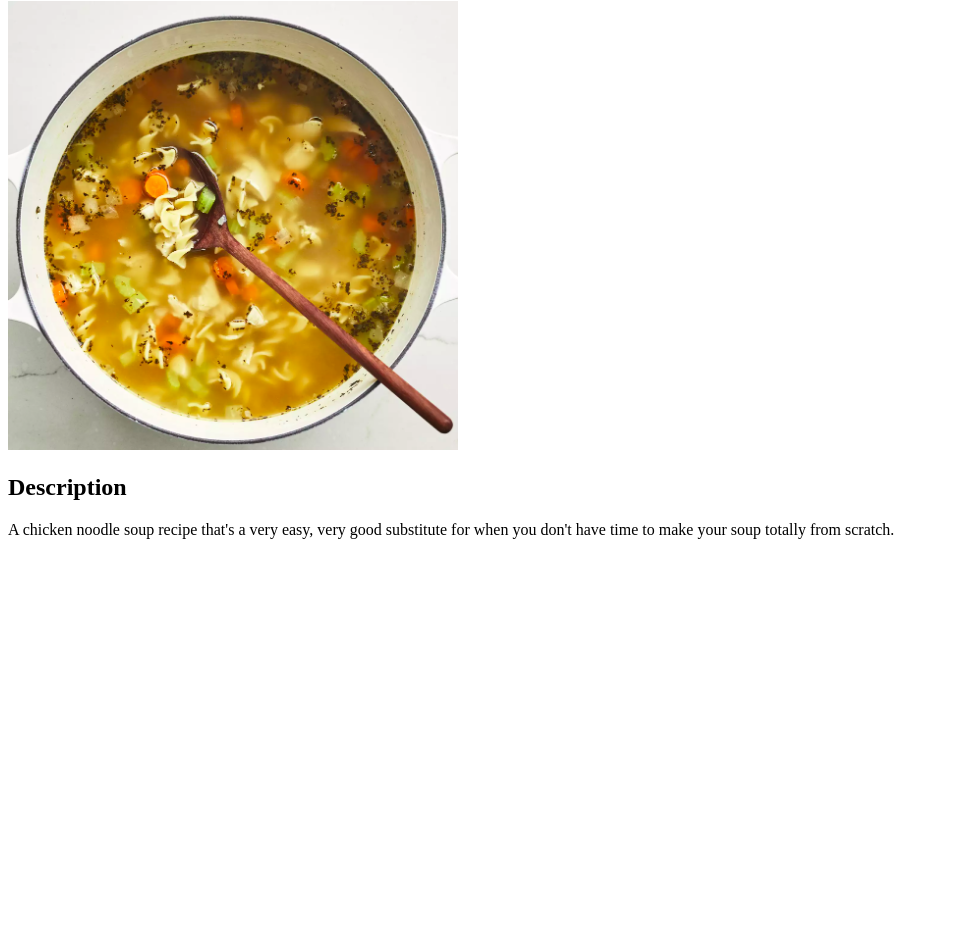
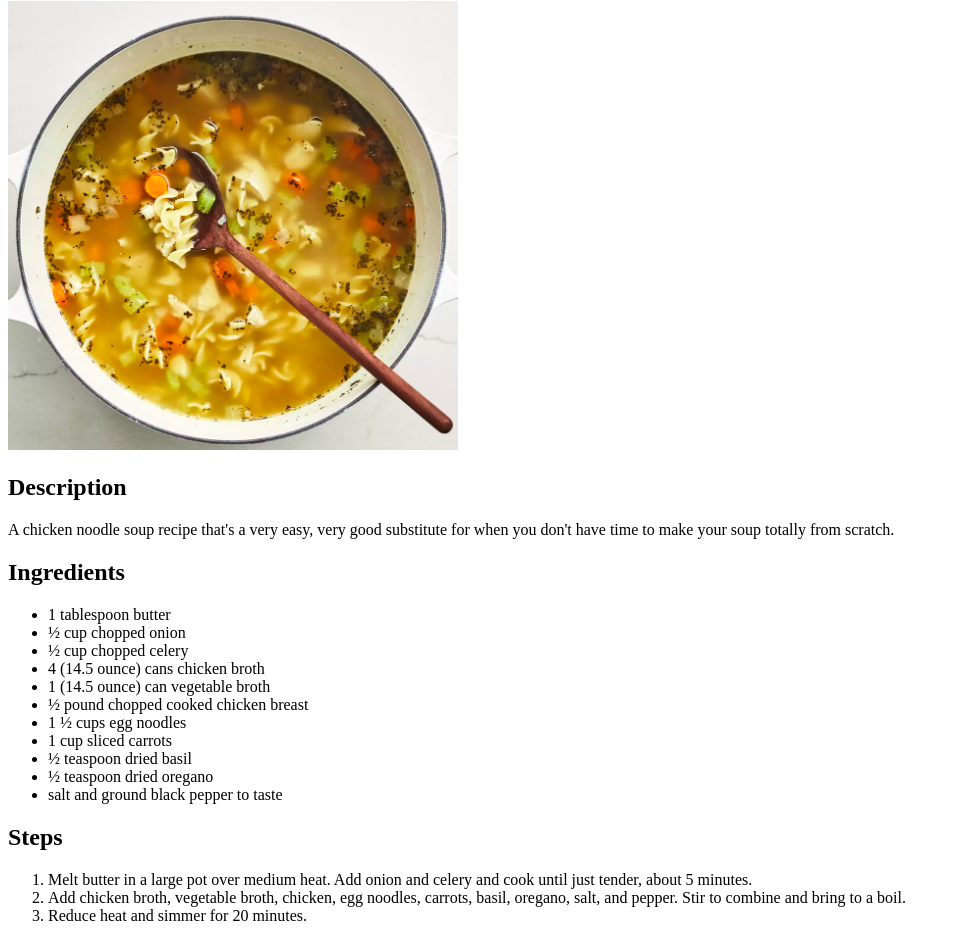
Before and after one commit to josfam/odin-recipes, a plain HTML site: page recipes/quick-easy-chicken-noodle-soup.html in a window 1280 px wide. Shown: the part 79-1020 px from the top of the page, without its empty margins (0-960 px from the left). Before the commit the page ends 800 px from the top, so only its background shows below. Drawn offline with Linux system fonts and the light colour scheme.

Commit message:
Add ingredients and steps for chicken recipe

```diff
--- a/recipes/quick-easy-chicken-noodle-soup.html
+++ b/recipes/quick-easy-chicken-noodle-soup.html
@@ -10,5 +10,25 @@
 	<img src="./recipe-images/quick-and-easy-chicken-noodle-soup.png" width="450px">
 	<h2>Description</h2>
 	<p>A chicken noodle soup recipe that's a very easy, very good substitute for when you don't have time to make your soup totally from scratch.</p>
+	<h2>Ingredients</h2>
+	<ul>
+		<li>1 tablespoon butter</li>
+		<li>½ cup chopped onion</li>
+		<li>½ cup chopped celery</li>
+		<li>4 (14.5 ounce) cans chicken broth</li>
+		<li>1 (14.5 ounce) can vegetable broth</li>
+		<li>½ pound chopped cooked chicken breast</li>
+		<li>1 ½ cups egg noodles</li>
+		<li>1 cup sliced carrots</li>
+		<li>½ teaspoon dried basil</li>
+		<li>½ teaspoon dried oregano</li>
+		<li>salt and ground black pepper to taste</li>
+	</ul>
+	<h2>Steps</h2>
+	<ol>
+		<li>Melt butter in a large pot over medium heat. Add onion and celery and cook until just tender, about 5 minutes.</li>
+		<li>Add chicken broth, vegetable broth, chicken, egg noodles, carrots, basil, oregano, salt, and pepper. Stir to combine and bring to a boil.</li>
+		<li>Reduce heat and simmer for 20 minutes.</li>
+	</ol>
 </body>
 </html>
```
